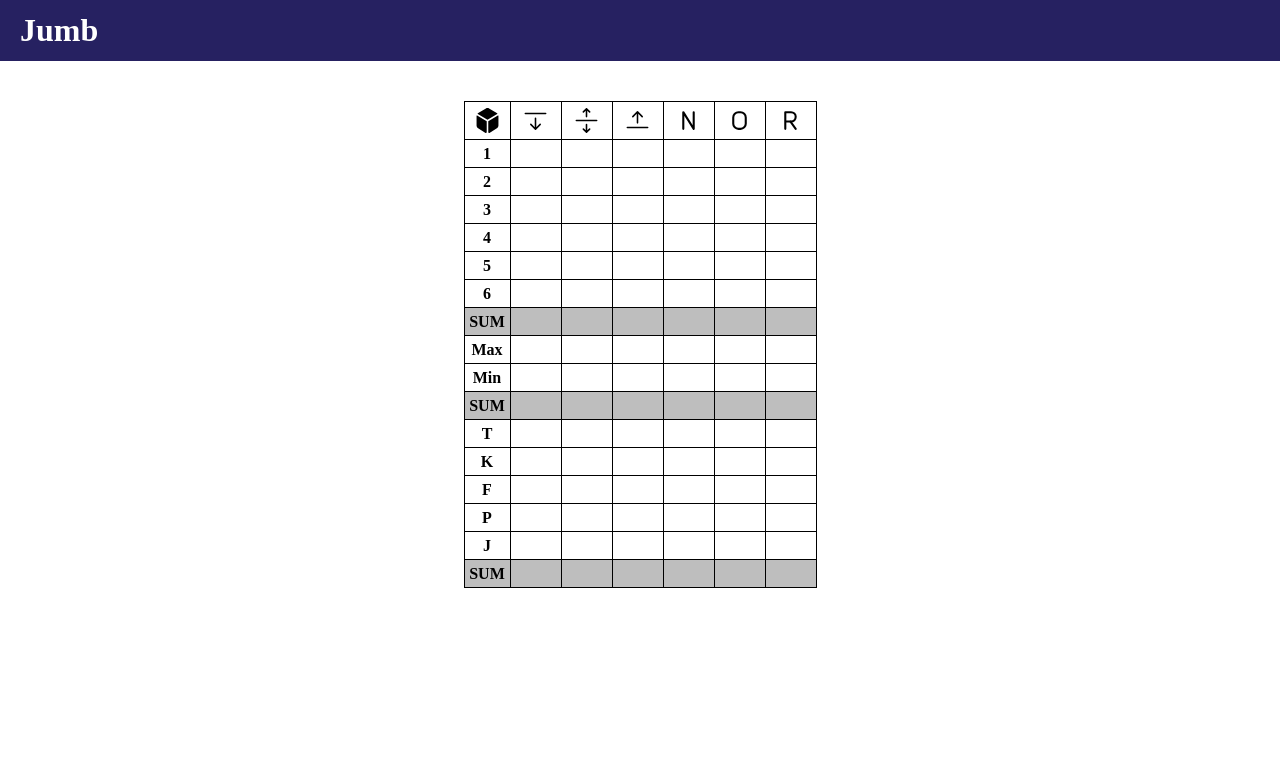
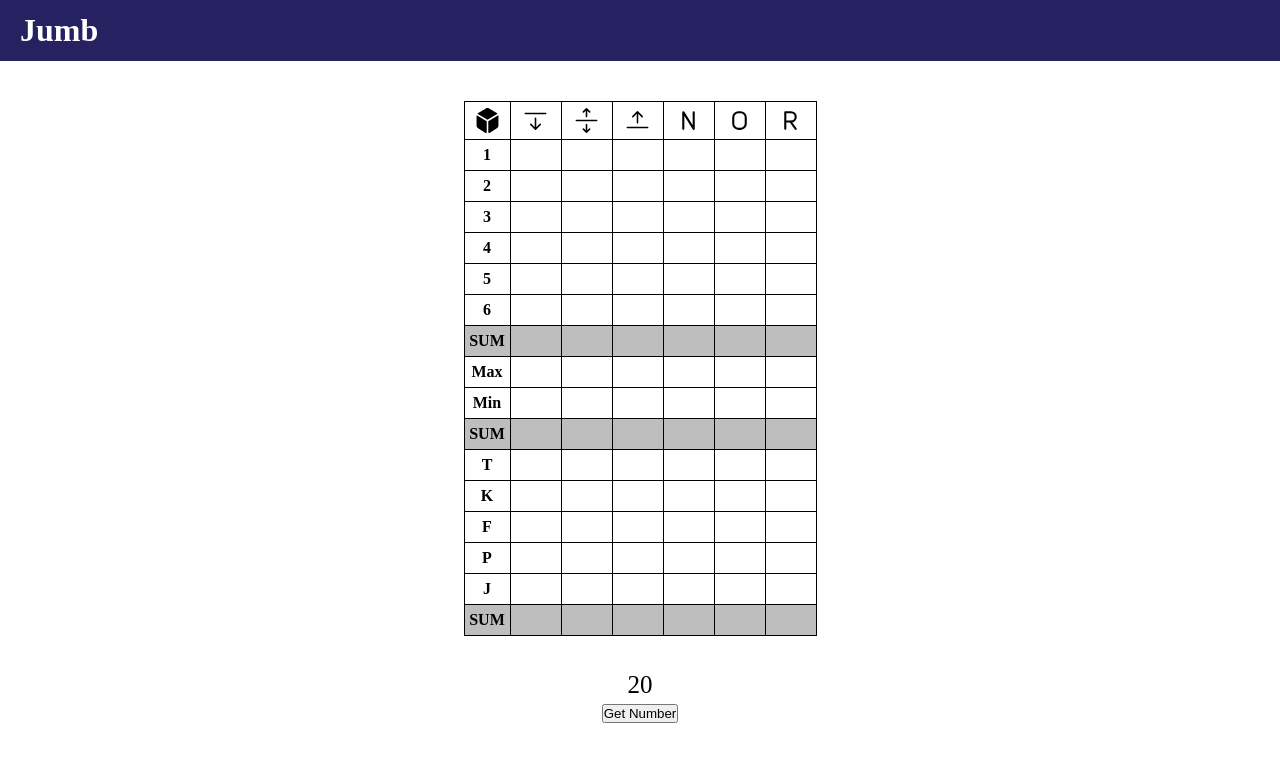
Before and after one commit to PavlePetrovic/Jamb, a React (Create React App) app: page / in a window 1280 px wide. Shown: the top 762 px of the page. Built offline with nearby package versions, Linux system fonts and the light colour scheme.

Commit message:
Add test comp randomNumberGen, and replace row inputs with p

```diff
--- a/src/App.js
+++ b/src/App.js
@@ -1,7 +1,7 @@
 import Table from "./components/Table/Table";
 import Header from "./components/Header/Header";
-import { tableActions } from './store/table-slice';
 import styles from './App.module.scss'
+import RandomNumberGen from "./components/RandomNumberGen";
 
 function App() {
   return (
@@ -9,6 +9,7 @@ function App() {
     <Header />
     <div className={styles.App}>
       <Table />
+      <RandomNumberGen />
     </div>
     </>
   );
--- /dev/null
+++ b/src/components/RandomNumberGen.jsx
@@ -0,0 +1,26 @@
+import React from 'react'
+
+const styleObjP = {
+   marginTop: '35px',
+   marginBottom: '5px',
+   fontSize: '25px'
+}
+
+const styleObjD = {
+   display: 'flex',
+   flexDirection: 'column',
+   alignItems: 'center',
+   justifyContent: 'center'
+}
+
+const RandomNumberGen = () => {
+
+  return (
+    <div style={styleObjD}>
+      <p style={styleObjP}>20</p>
+      <button>Get Number</button>
+    </div>
+  )
+}
+
+export default RandomNumberGen
--- a/src/components/Table/TableRow.jsx
+++ b/src/components/Table/TableRow.jsx
@@ -22,62 +22,58 @@ const TableRow = ({ rowType, rowValue, sum }) => {
       <th>{rowValue}</th>
       <td>
          <div>
-            <input
-               type="text"
+            <p
                id={CELL_I_ID}
                onClick={onClickGetIdHandler}
                disabled={sum}
-            />
+            >
+
+            </p>
          </div>
       </td>
       <td>
          <div>
-            <input
-               type="text"
+            <p
                id={CELL_II_ID}
                onClick={onClickGetIdHandler}
                disabled={sum}
-            />
+            ></p>
          </div>
       </td>
       <td>
          <div>
-            <input
-               type="text"
+            <p
                id={CELL_III_ID}
                onClick={onClickGetIdHandler}
                disabled={sum}
-            />
+            ></p>
          </div>
       </td>
       <td>
          <div>
-            <input
-               type="text"
+            <p
                id={CELL_IV_ID}
                onClick={onClickGetIdHandler}
                disabled={sum}
-            />
+            ></p>
          </div>
       </td>
       <td>
          <div>
-            <input
-               type="text"
+            <p
                id={CELL_V_ID}
                onClick={onClickGetIdHandler}
                disabled={sum}
-            />
+            ></p>
          </div>
       </td>
       <td>
          <div>
-            <input
-               type="text"
+            <p
                id={CELL_VI_ID}
                onClick={onClickGetIdHandler}
                disabled={sum}
-            />
+            ></p>
          </div>
       </td>
    </tr>
--- a/src/components/Table/TableRow.module.scss
+++ b/src/components/Table/TableRow.module.scss
@@ -1,3 +1,21 @@
+tr {
+   td {
+      div {
+         display: flex;
+         justify-content: center;
+         align-items: center;
+
+         p {
+            display: flex;
+            align-items: center;
+            justify-content: center;
+            height: 30px;
+            width: 50px;
+         }
+      }
+   }
+}
+
 .table-row-sum {
    th {
       background-color: rgb(190, 190, 190);
@@ -5,25 +23,9 @@
 
    td {
       div {
-         input {
+         p {
             background-color: rgb(190, 190, 190);
          }
       }
    }
 }
-
-tr {
-   td {
-      div {
-         display: flex;
-         justify-content: center;
-         align-items: center;
-
-         input {
-            border: none;
-            padding: 6px;
-            width: 50px;
-         }
-      }
-   }
-}
```
